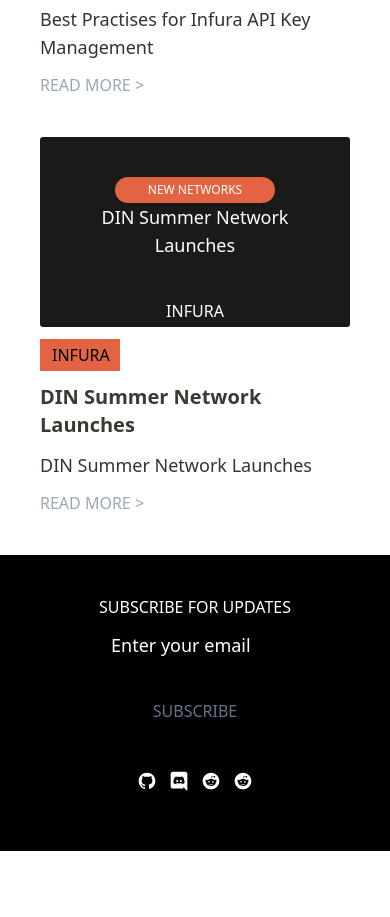
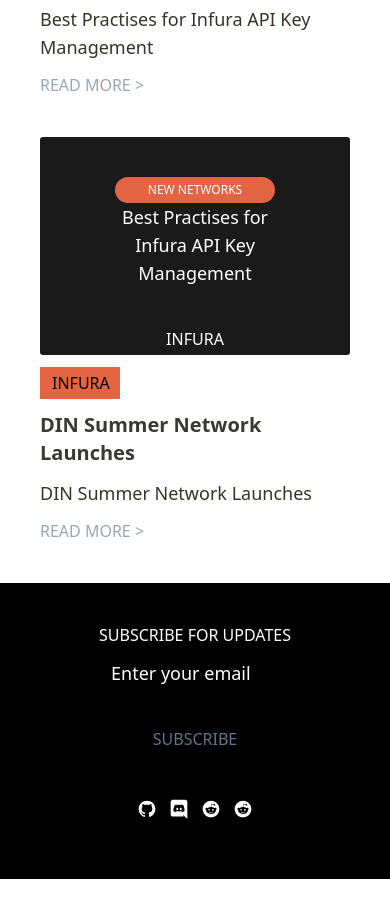
Before and after one commit to cysbyte/zenhive-landing, a React (Vite) app: page / in a window 390 px wide. Shown: the part 5660-6577 px from the top of the page. Built offline with nearby package versions, Linux system fonts and the light colour scheme; a web font is replaced by a local one.

Commit message:
feat: add responsive for mobile page

```diff
--- a/src/components/home/latest/Din.tsx
+++ b/src/components/home/latest/Din.tsx
@@ -1,11 +1,13 @@
 
 const Din = () => {
   return (
-    <div className='flex-1 w-full text-center text-white bg-[#1a1a1a] rounded-[3px]'>
-        <h6 className='text-[12px] uppercase px-4 py-1 bg-[#e26442] rounded-full mt-10 w-40 mx-auto'>New Networks</h6>
-        <h3 className='mx-auto text-lg w-[70%]'>DIN Summer Network Launches</h3>
-        <p className='uppercase mb-1 mt-10'>Infura</p>
-    </div>
+
+
+<div className='flex-1 w-full text-center text-white bg-[rgb(26,26,26)] rounded-[3px]'>
+<h6 className='text-[12px] uppercase px-4 py-1 bg-[#e26442] rounded-full mt-10 w-40 mx-auto'>New Networks</h6>
+<h3 className='text-lg mx-auto w-[60%]'>Best Practises for Infura API Key Management</h3>
+<p className='uppercase mb-1 mt-10'>Infura</p>
+</div>
   )
 }
 
```
